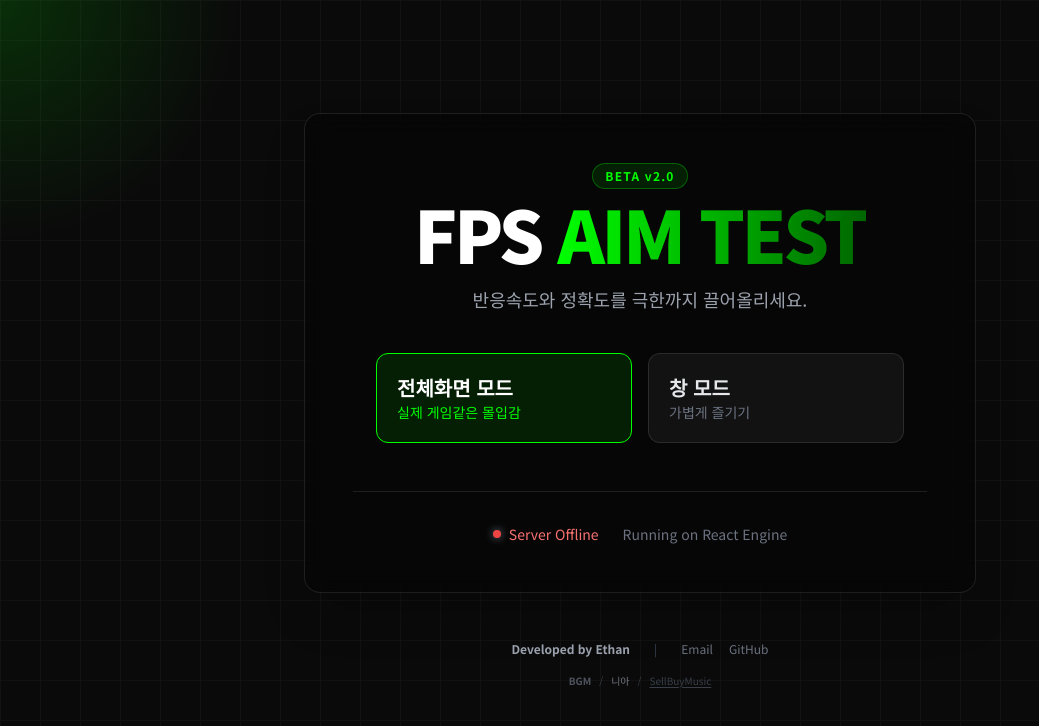
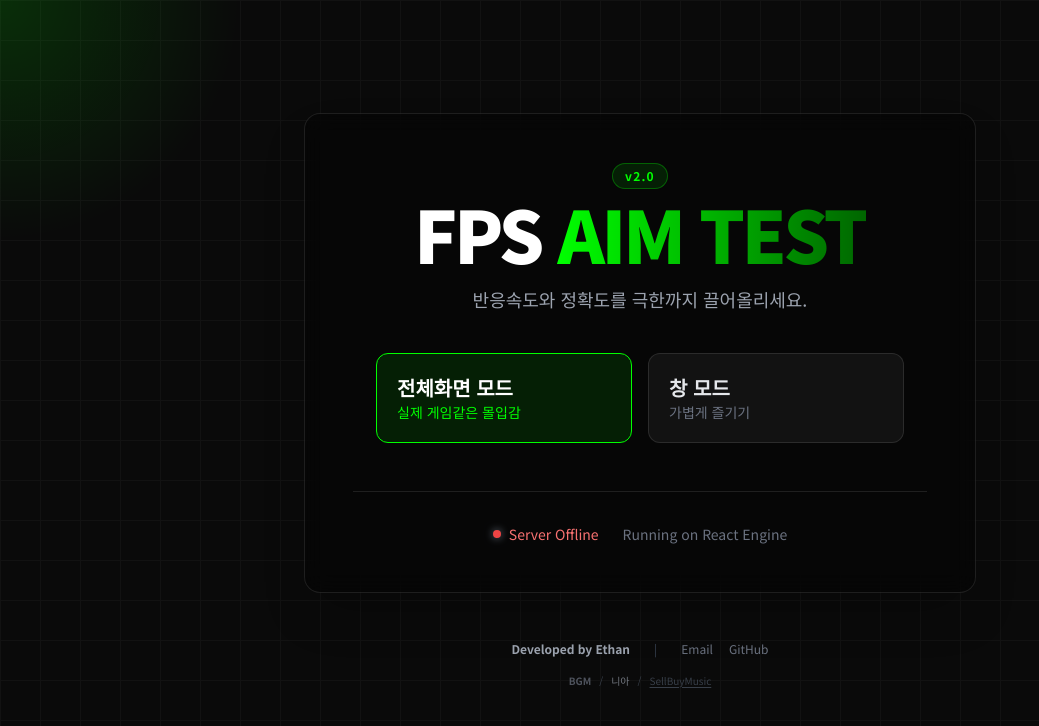
Before and after one commit to Donghunn-Lee/aimtest, a React (Vite) app: page / in a window 1280 px wide. Shown: the top 726 px of the page, without its empty margins (0-1039 px from the left). Built offline with nearby package versions, Linux system fonts and the light colour scheme; no server answers.

Commit message:
chore: 배지 BETA v2.0 → v2.0 · 패키지 버전 2.0.0

```diff
--- a/package.json
+++ b/package.json
@@ -1,6 +1,6 @@
 {
   "name": "aimtest",
-  "version": "0.1.0",
+  "version": "2.0.0",
   "private": true,
   "dependencies": {
     "@neondatabase/serverless": "^1.2.0",
--- a/src/App.tsx
+++ b/src/App.tsx
@@ -117,7 +117,7 @@ export const App = () => {
                   transition={{ delay: 0.2 }}
                   className="mb-2 inline-block rounded-full border border-[#00ff00]/30 bg-[#00ff00]/10 px-3 py-1 text-xs font-bold tracking-widest text-[#00ff00]"
                 >
-                  BETA v2.0
+                  v2.0
                 </motion.div>
                 <h1 className="mb-4 text-5xl font-black tracking-tighter text-white md:text-7xl">
                   FPS{' '}
```
Also changed, not shown: 1 other file (tests, documents, lock files or other folders).
